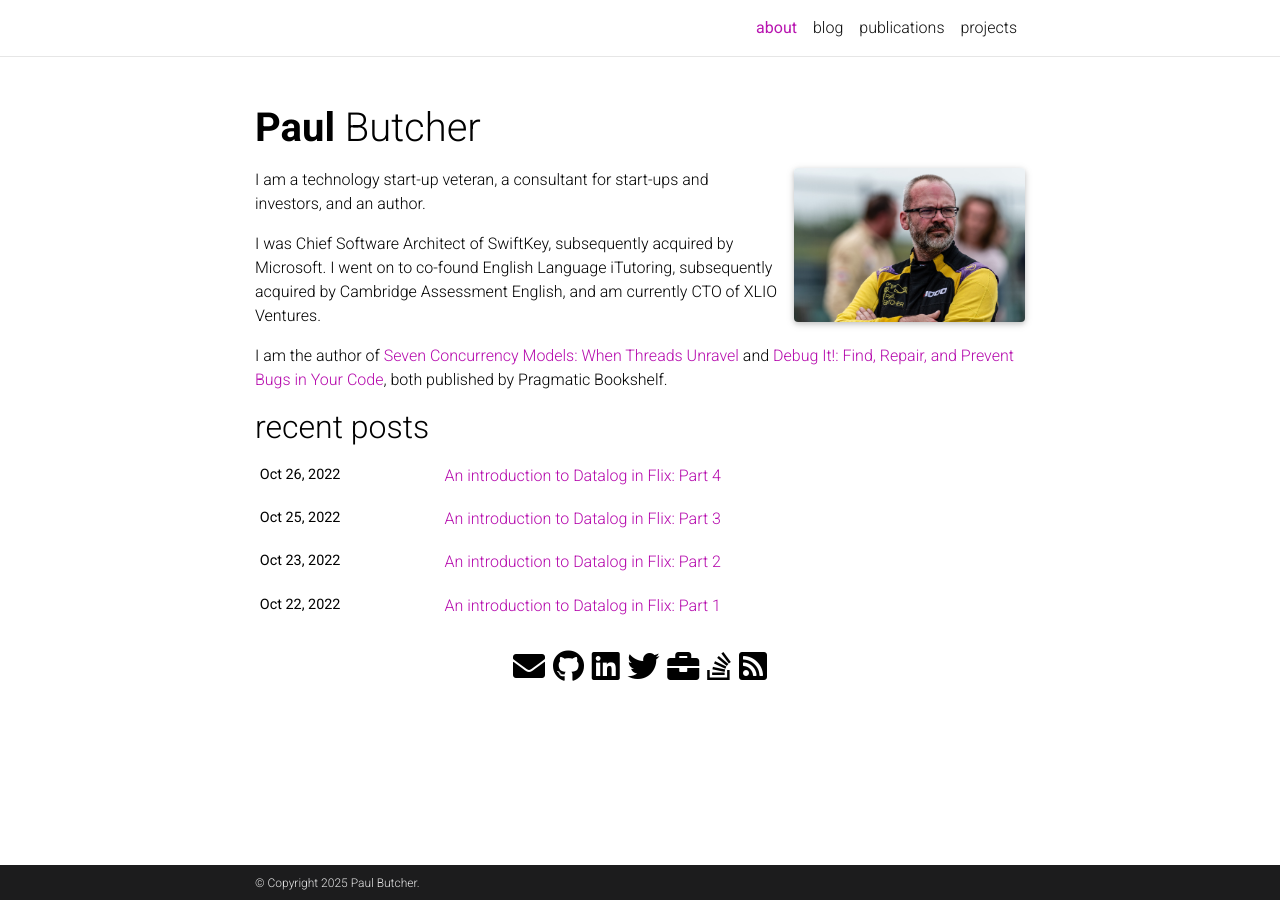
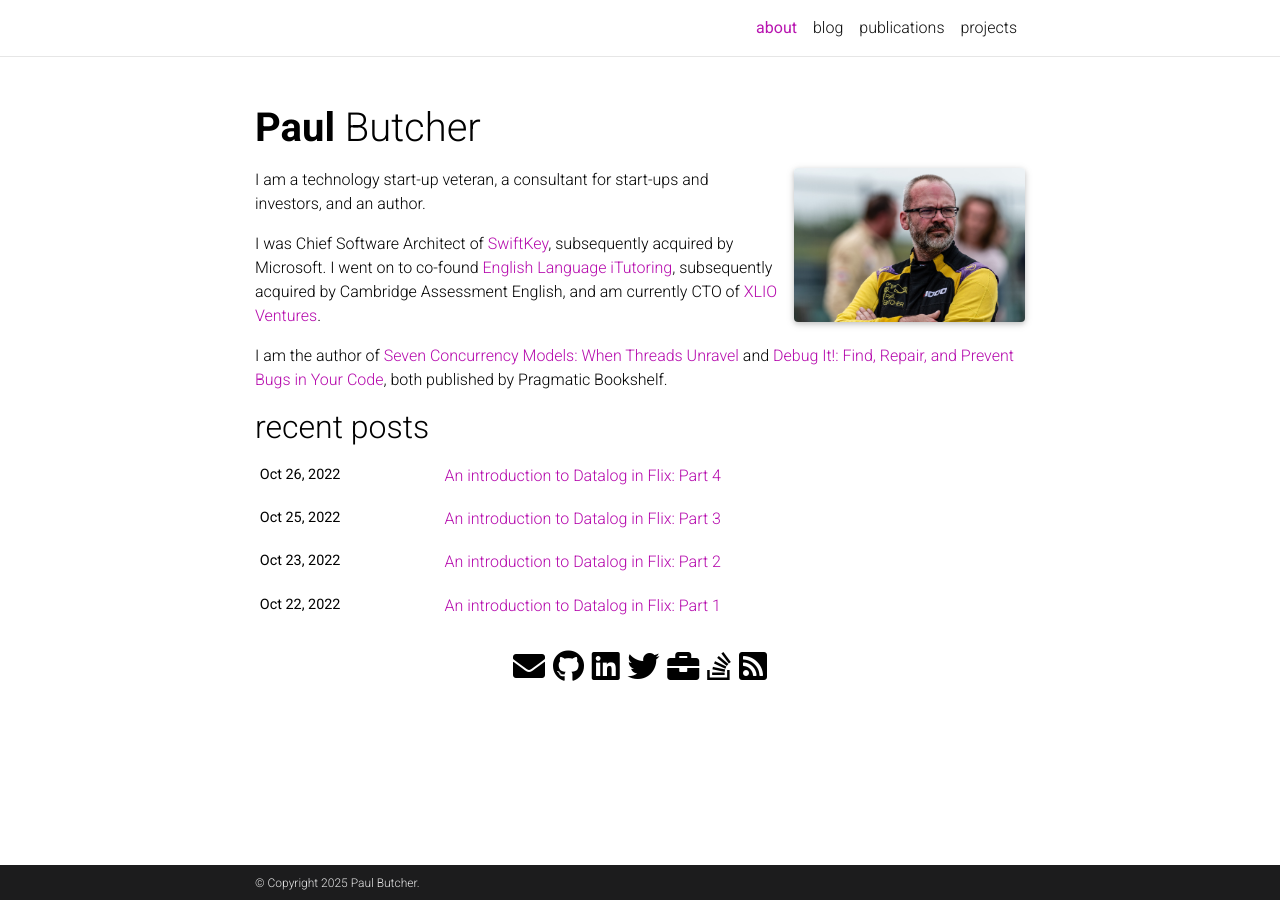
Before and after one commit to paulbutcher/paulbutcher.github.io, a Jekyll site: the page built from _pages/about.md, in a window 1280 px wide. Built offline with Jekyll 4.4.1, drawn with Linux system fonts in a browser that asks for light colours; full-size pictures stand in for the smaller copies a plugin makes; comment, search, counter and statistics services are not loaded; a style sheet for code colours, icons or effects is not loaded; part of the change alters nothing that is shown.

```diff
--- a/_pages/about.md
+++ b/_pages/about.md
@@ -17,6 +17,6 @@ social: true  # includes social icons at the bottom of the page
 
 I am a technology start-up veteran, a consultant for start-ups and investors, and an author.
 
-I was Chief Software Architect of SwiftKey, subsequently acquired by Microsoft. I went on to co-found English Language iTutoring, subsequently acquired by Cambridge Assessment English, and am currently CTO of XLIO Ventures.
+I was Chief Software Architect of [SwiftKey](https://en.wikipedia.org/wiki/Microsoft_SwiftKey), subsequently acquired by Microsoft. I went on to co-found [English Language iTutoring](https://englishlanguageitutoring.com), subsequently acquired by Cambridge Assessment English, and am currently CTO of [XLIO Ventures](https://www.xl.io).
 
 I am the author of [Seven Concurrency Models: When Threads Unravel](https://pragprog.com/titles/pb7con/seven-concurrency-models-in-seven-weeks/) and [Debug It!: Find, Repair, and Prevent Bugs in Your Code](https://pragprog.com/titles/pbdp/debug-it/), both published by Pragmatic Bookshelf.
```
Also changed, not shown: 1 other file.
